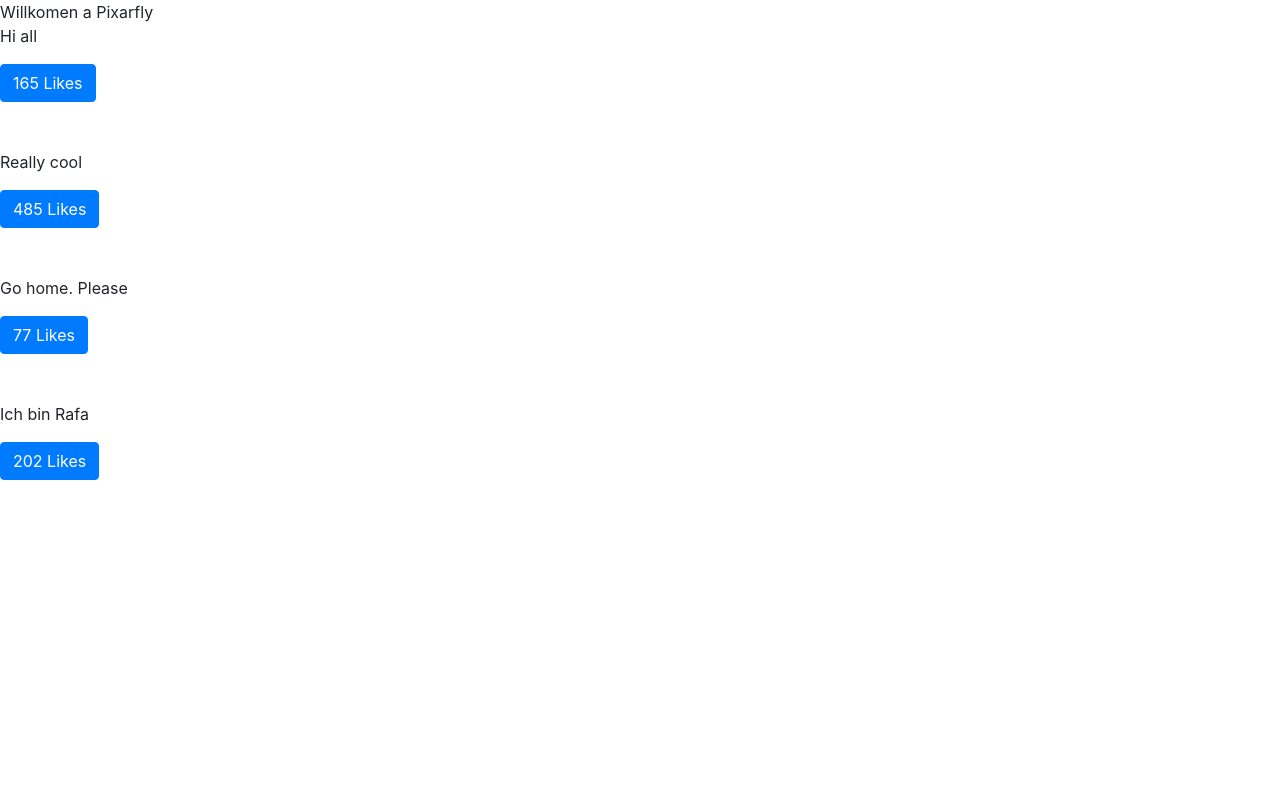
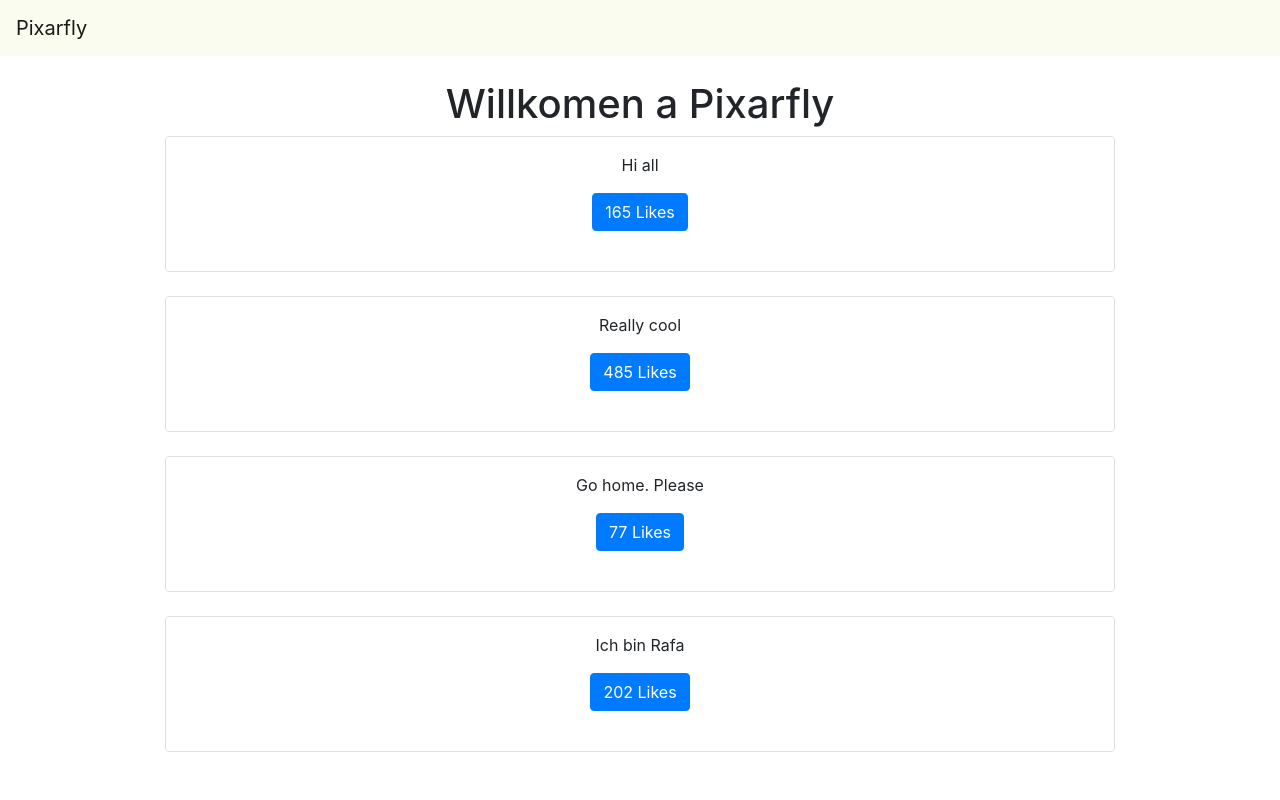
Before and after one commit to Rapixar/tweetango, a Django app: page / in a window 1280 px wide. Run offline with Django 3.2, Linux system fonts and the light colour scheme; data comes from the database, SQL or seed files in the repository; data that the repository does not hold is empty.

Commit message:
Adding styles for frontend

```diff
--- a/tweetme2/templates/base.html
+++ b/tweetme2/templates/base.html
@@ -8,12 +8,19 @@
     <!-- Bootstrap CSS -->
     <link rel="stylesheet" href="https://cdn.jsdelivr.net/npm/bootstrap@4.5.3/dist/css/bootstrap.min.css" integrity="sha384-TX8t27EcRE3e/ihU7zmQxVncDAy5uIKz4rEkgIXeMed4M0jlfIDPvg6uqKI2xXr2" crossorigin="anonymous">
 
+    <style>
+      .nav-pixarfly {
+    background-color: #fbfcf0 !important;
+}
+    </style>
     <title>Pixarfly {% block head_title %}{% endblock head_title %}</title>
   </head>
   <body>
-   {% block content %}
-   {% endblock content %}
-
+   {% include "components/navbar.html" %}
+   <div class="container">
+    {% block content %}
+    {% endblock content %}
+  </div>
     <!-- Optional JavaScript; choose one of the two! -->
 
     <!-- Option 1: jQuery and Bootstrap Bundle (includes Popper) -->
--- /dev/null
+++ b/tweetme2/templates/components/navbar.html
@@ -0,0 +1,35 @@
+<nav class="navbar navbar-expand-lg navbar-light nav-pixarfly mb-4">
+  <a class="navbar-brand" href="/">Pixarfly</a>
+  <button class="navbar-toggler" type="button" data-toggle="collapse" data-target="#navbarSupportedContent" aria-controls="navbarSupportedContent" aria-expanded="false" aria-label="Toggle navigation">
+    <span class="navbar-toggler-icon"></span>
+  </button>
+
+  <div class="collapse navbar-collapse d-none" id="navbarSupportedContent">
+    <ul class="navbar-nav mr-auto d-none">
+      <li class="nav-item active">
+        <a class="nav-link" href="#">Home <span class="sr-only">(current)</span></a>
+      </li>
+      <li class="nav-item">
+        <a class="nav-link" href="#">Link</a>
+      </li>
+      <li class="nav-item dropdown">
+        <a class="nav-link dropdown-toggle" href="#" id="navbarDropdown" role="button" data-toggle="dropdown" aria-haspopup="true" aria-expanded="false">
+          Dropdown
+        </a>
+        <div class="dropdown-menu" aria-labelledby="navbarDropdown">
+          <a class="dropdown-item" href="#">Action</a>
+          <a class="dropdown-item" href="#">Another action</a>
+          <div class="dropdown-divider"></div>
+          <a class="dropdown-item" href="#">Something else here</a>
+        </div>
+      </li>
+      <li class="nav-item">
+        <a class="nav-link disabled" href="#" tabindex="-1" aria-disabled="true">Disabled</a>
+      </li>
+    </ul>
+    <form class="form-inline my-2 my-lg-0 d-none">
+      <input class="form-control mr-sm-2" type="search" placeholder="Search" aria-label="Search">
+      <button class="btn btn-outline-success my-2 my-sm-0" type="submit">Search</button>
+    </form>
+  </div>
+</nav>
--- a/tweetme2/templates/pages/home.html
+++ b/tweetme2/templates/pages/home.html
@@ -7,8 +7,13 @@
 
 
 {% block content %}
-Willkomen a Pixarfly
-<div id="tweets">
+<div class="row-fluid text-center">
+    <div class="col">
+        <h1>Willkomen a Pixarfly</h1>
+    </div>
+</div>
+
+<div class="row" id="tweets">
     Replace me
 </div>
 <script>
@@ -30,7 +35,7 @@ Willkomen a Pixarfly
             return "<button class='btn btn-primary btn-small' onclick=handleLike(" + tweet.id + "," + tweet.likes + ")>" + tweet.likes + " Likes</button>"
     }
     function formatTweetObj(tweet){ //This function formats the tweet objects to be rendered in the page
-            var formatted = "<div class='mb-4 tweet' id='tweet-" + tweet.id + "'><p>" + tweet.content + "</p>" +
+            var formatted = "<div class='col-12 col-md-10 mx-auto border rounded text-center py-3 mb-4 tweet' id='tweet-" + tweet.id + "'><p>" + tweet.content + "</p>" +
                 "<div class='btn-group mb-4'>" + likeBtn(tweet) +
                     "</div></div>"
             return formatted
```
Also changed, not shown: tweetme2/templates/components/footer.html (added).
